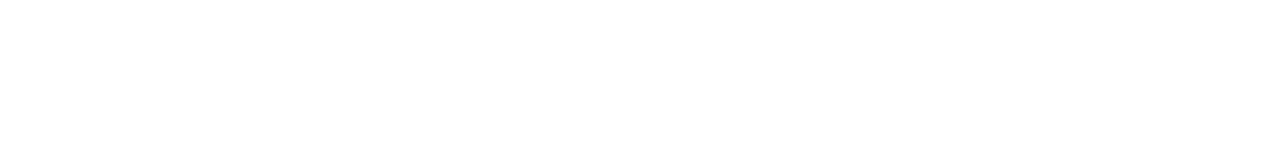
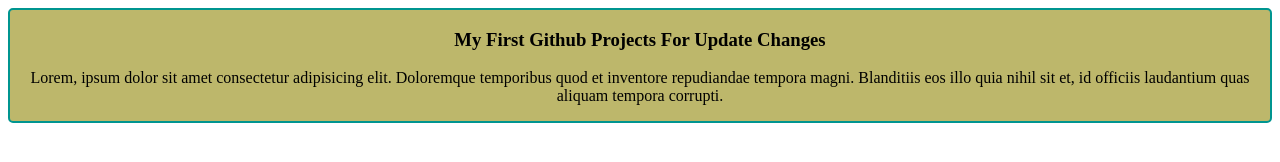
Before and after one commit to juwel-r/my-first-github-repo, a plain HTML site: page index.html in a window 1280 px wide. Drawn offline with Linux system fonts and the light colour scheme.

Commit message:
updated changes for css

```diff
--- a/index.html
+++ b/index.html
@@ -4,9 +4,12 @@
     <meta charset="UTF-8">
     <meta name="viewport" content="width=device-width, initial-scale=1.0">
     <title>My First Github Repo </title>
-
+<link rel="stylesheet" href="/styles/github.css">
 </head>
 <body>
-
+    <div>
+        <h3>My First Github Projects For Update Changes</h3>
+        <p>Lorem, ipsum dolor sit amet consectetur adipisicing elit. Doloremque temporibus quod et inventore repudiandae tempora magni. Blanditiis eos illo quia nihil sit et, id officiis laudantium quas aliquam tempora corrupti.</p>
+    </div>
 </body>
 </html>
--- /dev/null
+++ b/styles/github.css
@@ -0,0 +1,6 @@
+div{
+    background-color: darkkhaki;
+    text-align: center;
+    border: 2px solid rgb(0, 149, 144);
+    border-radius: 5px;
+}
```
Also changed, not shown: 1 other file.
